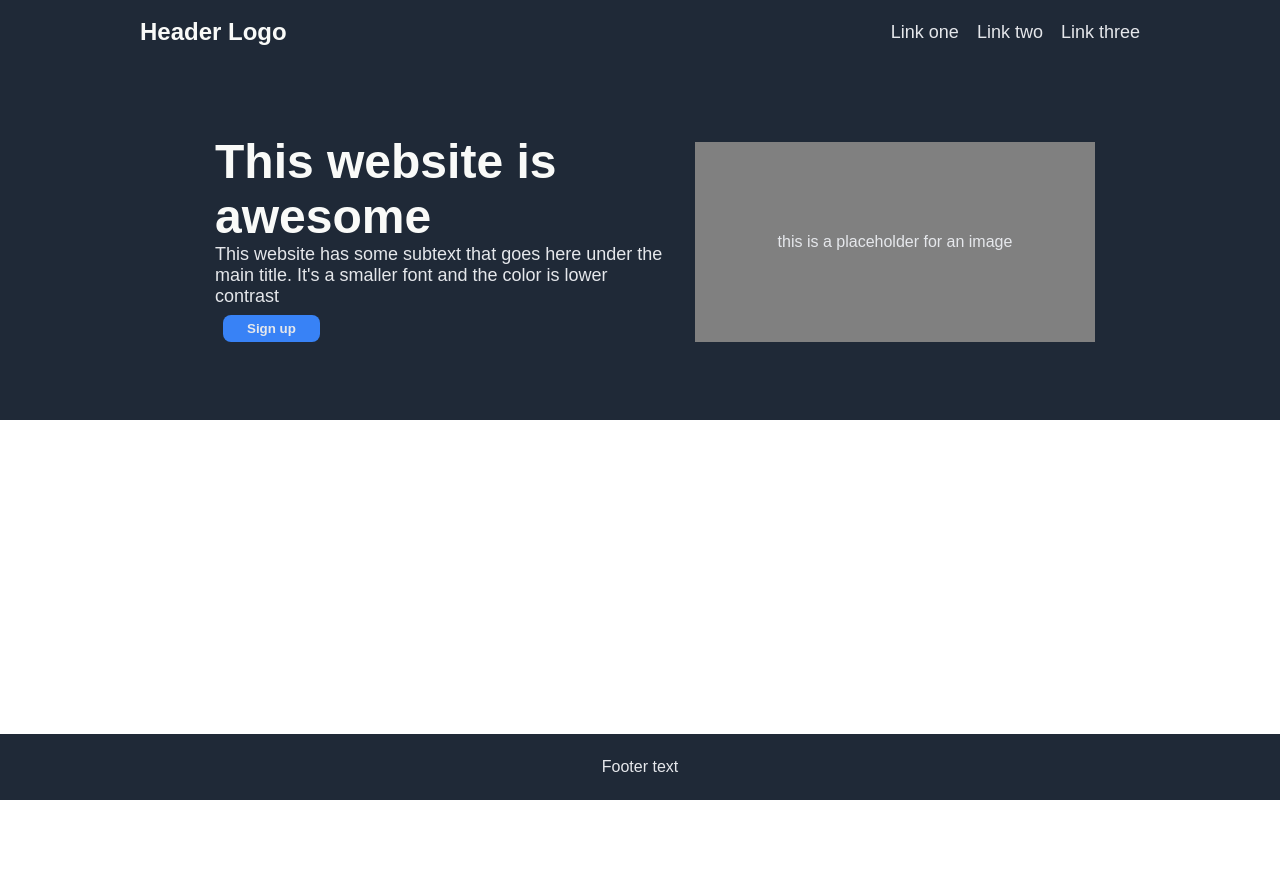
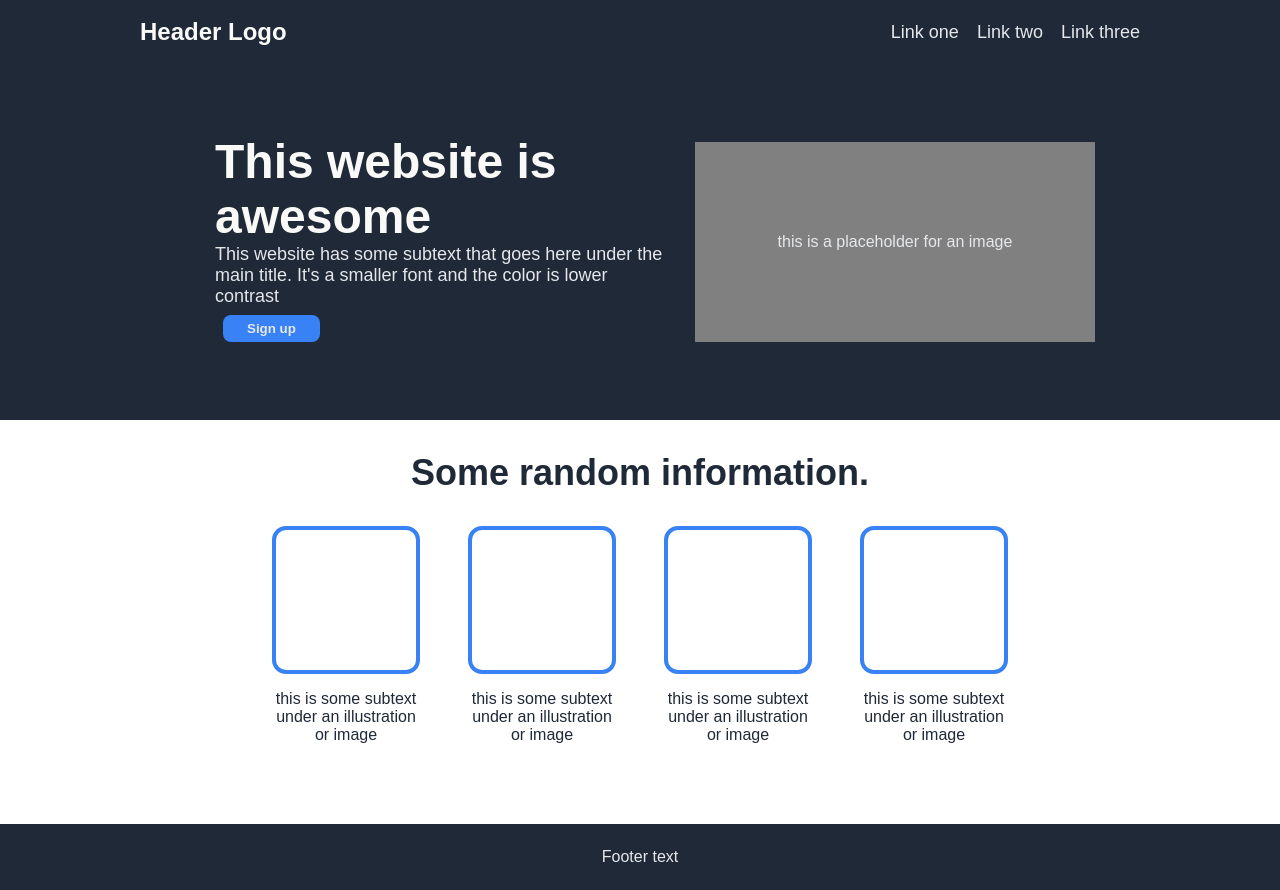
Before and after one commit to lindestad/odin-landing-page, a plain HTML site: page index.html in a window 1280 px wide. Before the commit the page ends 800 px from the top, so only its background shows below. Drawn offline with Linux system fonts and the light colour scheme.

Commit message:
Add Carousel html and css

```diff
--- a/index.html
+++ b/index.html
@@ -48,13 +48,52 @@
                             </div>
                         </div>
                     </div>
+                </div>
 
+                <div class="carousel-background">
+                    <div class="carousel-container">
+                        <div class="carousel-title">
+                            Some random information.
+                        </div>
+                        <div class="carousel">
+
+                            <div class="carousel-item">
+                                <div class="img-placeholder"></div>
+                                <div class="text">
+                                    this is some subtext under an illustration or image
+                                </div>
+                            </div>
+                            <div class="carousel-item">
+                                <div class="img-placeholder"></div>
+                                <div class="text">
+                                    this is some subtext under an illustration or image
+                                </div>
+                            </div>
+                            <div class="carousel-item">
+                                <div class="img-placeholder"></div>
+                                <div class="text">
+                                    this is some subtext under an illustration or image
+                                </div>
+                            </div>
+                            <div class="carousel-item">
+                                <div class="img-placeholder"></div>
+                                <div class="text">
+                                    this is some subtext under an illustration or image
+                                </div>
+                            </div>
+                        </div>
+                    </div>
                 </div>
             </div>
+
+
+            <div class="footer">
+                Footer text
+            </div>
+
         </div>
-        <div class="footer">
-            Footer text
-        </div>
+    </div>
+
     </div>
 </body>
 
--- a/style.css
+++ b/style.css
@@ -117,6 +117,49 @@ ul {
     color: #E5E7EB;
 }
 
+.carousel-container {
+    display: flex;
+    flex-direction: column;
+    align-items: center;
+    padding: 32px 0px 64px 0px;
+    gap: 32px;
+}
+
+.carousel {
+    display: flex;
+    gap: 48px;
+}
+
+.carousel-item {
+    display: flex;
+    flex-direction: column;
+    justify-content: center;
+    align-items: center;
+}
+
+.carousel .img-placeholder {
+    height: 140px;
+    width: 140px;
+    border: solid;
+    border-radius: 14px;
+    border-color: #3882F6;
+    border-width: 4px;
+}
+
+.carousel .text {
+    width: 144px;
+    text-align: center;
+    padding: 16px 0px;
+    color: #1F2937
+}
+
+.carousel-title {
+    font-size: 36px;
+    font-weight: 900;
+    color: #1F2937;
+}
+
+
 .footer {
     display: flex;
     justify-content: center;
```
